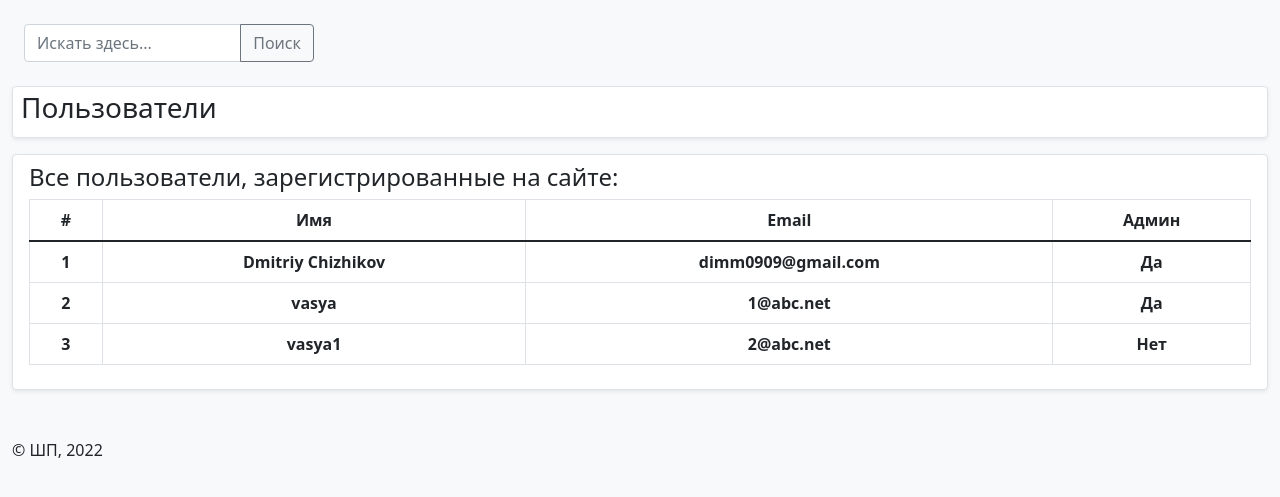
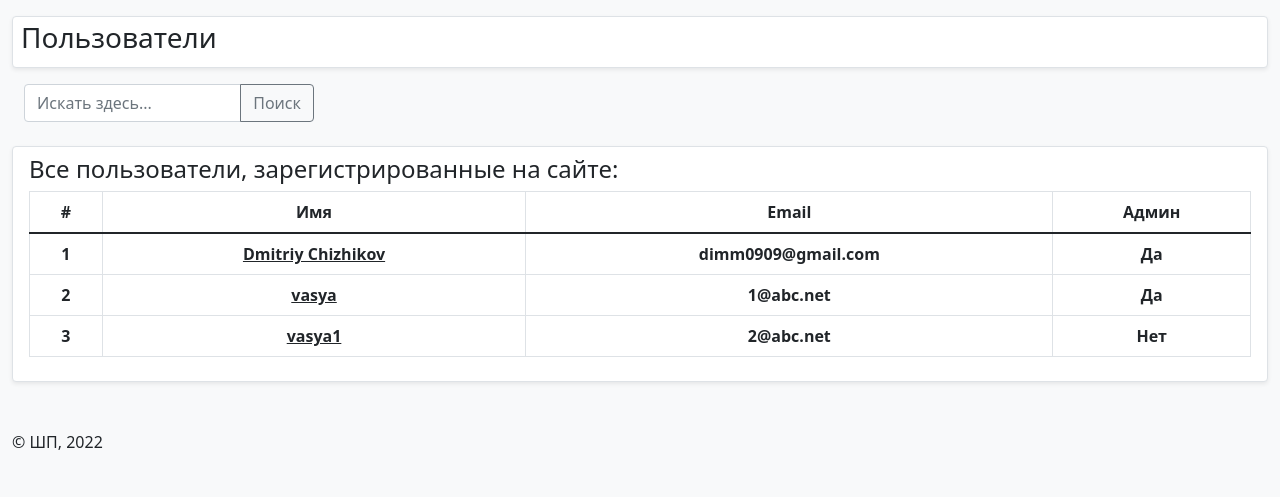
Before and after one commit to dimm0909/simple-votings, a Django app: page /users/ in a window 1280 px wide. Shown: the part 56-553 px from the top of the page. Run offline with Django 3.2, Linux system fonts and the light colour scheme; data comes from the database, SQL or seed files in the repository; lists and menus that the app fills with data are empty.

Commit message:
some design changes

```diff
--- a/main/templates/pages/users.html
+++ b/main/templates/pages/users.html
@@ -2,15 +2,6 @@
 
 
 {% block content %}
-<div  style="display: inline-block;" class="container w-25 mt-3 mb-2">
-    <form type="get">
-      <div class="input-group">
-        <input class ="form-control" name="search"  placeholder="Искать здесь..." type="search" id="login_onput">
-          <button class="btn btn-outline-secondary" type="submit">Поиск</button>
-      </div>
-    </form>
-  </div>
-
  <div class="row mt-3">
     <div class="container">
       <div class="border rounded shadow-sm bg-white py-1 px-2">
@@ -18,6 +9,15 @@
       </div>
     </div>
   </div>
+
+<div style="display: inline-block;" class="container w-25 mt-3 mb-2">
+    <form type="get">
+      <div class="input-group">
+        <input class ="form-control" name="search"  placeholder="Искать здесь..." type="search" id="login_onput">
+          <button class="btn btn-outline-secondary" type="submit">Поиск</button>
+      </div>
+    </form>
+</div>
 
 <div class="row mt-3">
   <div class="container">
@@ -37,7 +37,7 @@
         {% for item in users %}
         <tr>
           <th> {{ item.id }}</th>
-          <th> {{ item }} </th>
+          <th> <a class = "link-dark" href="/profile/{{ item.id }}"> {{ item }} </a></th>
           <th> {{ item.email }} </th>
             {% if item.is_superuser %}
           <th>Да
```
